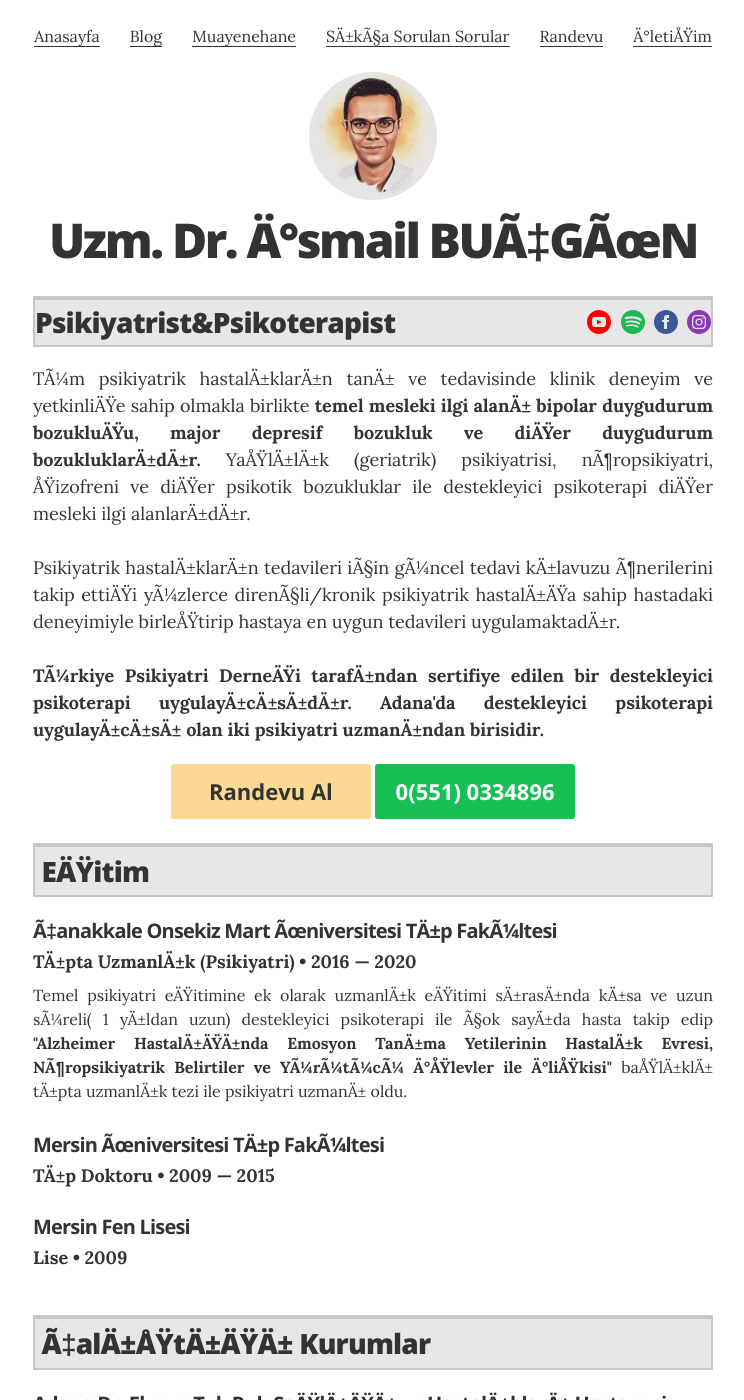
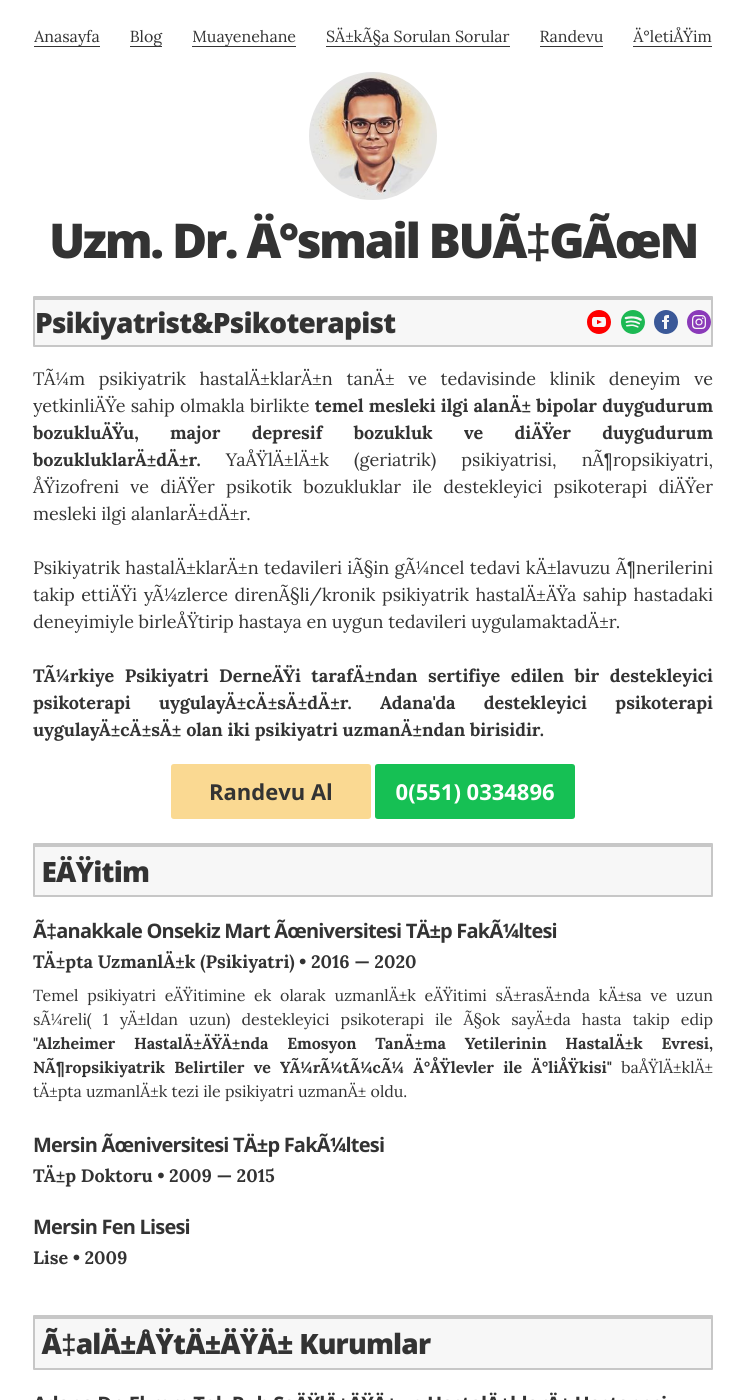
Before and after one commit to ibucgun/ibucgun.github.io, a Jekyll site: the page built from index.html, in a window 1280 px wide and 1400 px high. Shown: the whole window, without its empty margins (267-1011 px from the left). Built offline with Jekyll 4.4.1, drawn with Linux system fonts in a browser that asks for light colours.

Commit message:
Update _mixins.scss

```diff
--- a/_sass/_mixins.scss
+++ b/_sass/_mixins.scss
@@ -96,7 +96,7 @@
   border-left: 2px solid #c7c7c7;
   border-right: 2px solid #c7c7c7;
   padding: .2rem .4rem;
-  background: #e7e7e7;
+  background: #F7F7F7;
   border-radius: 1px;
 }
 
```
